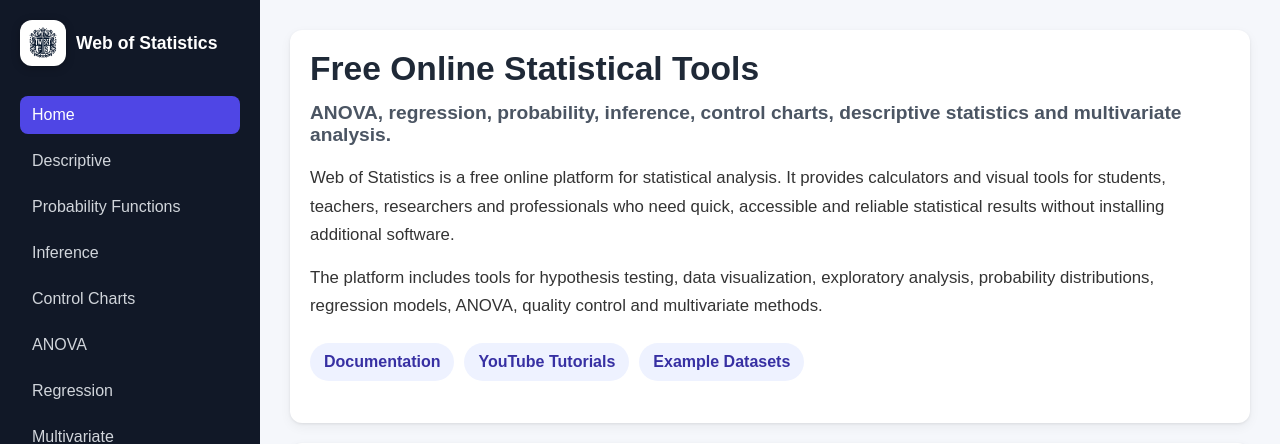
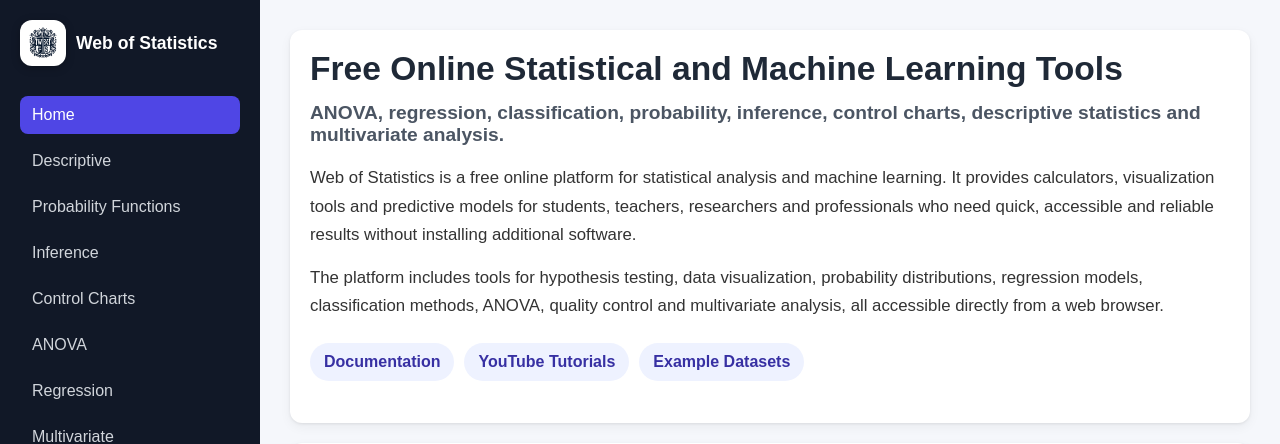
Before and after one commit to silviodavidrodriguez/web-of-statistics, a Django app: page / in a window 1280 px wide. Shown: the top 444 px of the page. Run offline with Django 5.2, Linux system fonts and the light colour scheme.

Commit message:
Title changed

```diff
--- a/home/templates/home/index.html
+++ b/home/templates/home/index.html
@@ -125,24 +125,29 @@
     <div class="col-md-12">
         <section class="card card-profile home-hero">
             <div class="card-body">
-                <h1>Free Online Statistical Tools</h1>
+                <h1>Free Online Statistical and Machine Learning Tools</h1>
 
                 <h2>
-                    ANOVA, regression, probability, inference, control charts,
-                    descriptive statistics and multivariate analysis.
+                    ANOVA, regression, classification, probability,
+                    inference, control charts, descriptive statistics
+                    and multivariate analysis.
                 </h2>
 
                 <p>
-                    Web of Statistics is a free online platform for statistical analysis.
-                    It provides calculators and visual tools for students, teachers,
-                    researchers and professionals who need quick, accessible and reliable
-                    statistical results without installing additional software.
+                    Web of Statistics is a free online platform for statistical
+                    analysis and machine learning. It provides calculators,
+                    visualization tools and predictive models for students,
+                    teachers, researchers and professionals who need quick,
+                    accessible and reliable results without installing
+                    additional software.
                 </p>
 
                 <p>
-                    The platform includes tools for hypothesis testing, data visualization,
-                    exploratory analysis, probability distributions, regression models,
-                    ANOVA, quality control and multivariate methods.
+                    The platform includes tools for hypothesis testing,
+                    data visualization, probability distributions,
+                    regression models, classification methods,
+                    ANOVA, quality control and multivariate analysis,
+                    all accessible directly from a web browser.
                 </p>
 
                 <div class="home-links">
```
